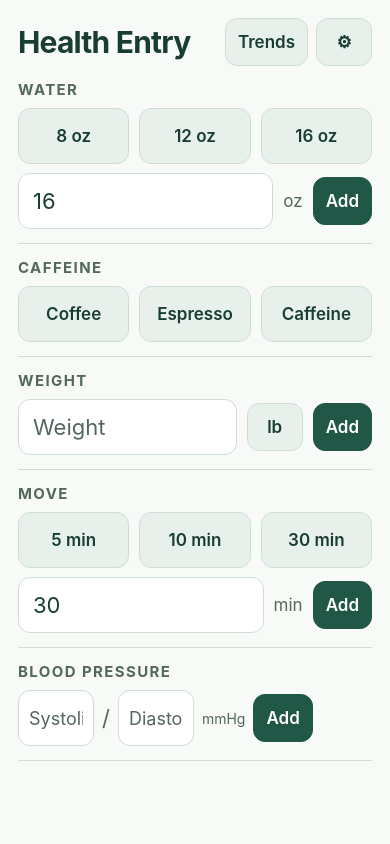
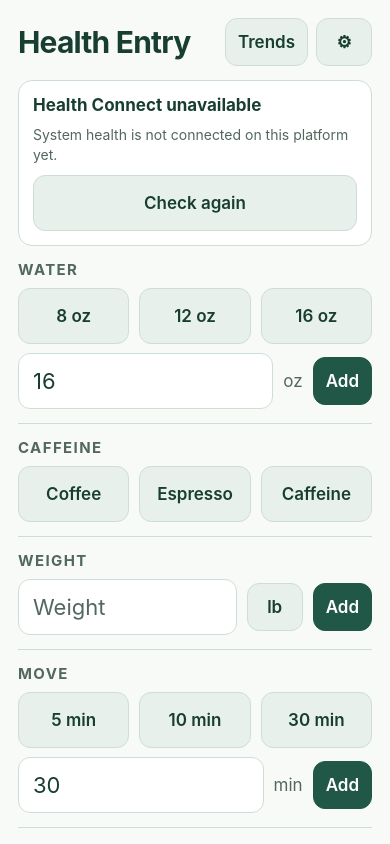
Before and after one commit to snowolf001/healthentry, a React Native app: screen / in a window 390 px wide. Built offline with nearby package versions, Linux system fonts and the light colour scheme.

Commit message:
Add Health Connect availability onboarding

```diff
--- a/App.tsx
+++ b/App.tsx
@@ -1,6 +1,7 @@
 import { useCallback, useEffect, useState } from 'react';
 import {
   ActivityIndicator,
+  AppState,
   BackHandler,
   KeyboardAvoidingView,
   Linking,
@@ -40,6 +41,7 @@ function App() {
   const [feedback, setFeedback] = useState('');
   const [feedbackSection, setFeedbackSection] = useState<'water' | 'caffeine' | 'weight' | 'move' | 'bloodPressure' | null>(null);
   const [busy, setBusy] = useState(false);
+  const [healthAvailability, setHealthAvailability] = useState<Awaited<ReturnType<typeof systemHealth.getAvailability>> | null>(null);
   const [showWidgetDiscovery, setShowWidgetDiscovery] = useState(false);
   const [widgetPinSupported, setWidgetPinSupported] = useState(false);
   const [waterValue, setWaterValue] = useState('16');
@@ -52,6 +54,25 @@ function App() {
   const [diastolicValue, setDiastolicValue] = useState('');
   const weight = useWeightInput();
   const guard = runHealthEntry;
+
+  const refreshHealthAvailability = useCallback(async () => {
+    try {
+      setHealthAvailability(await systemHealth.getAvailability());
+    } catch {
+      setHealthAvailability({
+        status: 'unavailable',
+        message: 'Could not check Health Connect. Try again.',
+      });
+    }
+  }, []);
+
+  useEffect(() => {
+    void refreshHealthAvailability();
+    const subscription = AppState.addEventListener('change', state => {
+      if (state === 'active') void refreshHealthAvailability();
+    });
+    return () => subscription.remove();
+  }, [refreshHealthAvailability]);
 
   useEffect(() => {
     void recentQuickEntries.load().then(recent => {
@@ -313,6 +334,35 @@ function App() {
                   />
                 </View>
               </View>
+              {healthAvailability && healthAvailability.status !== 'available' && (
+                <View style={styles.healthConnectCard}>
+                  <Text style={styles.healthConnectTitle}>
+                    {healthAvailability.status === 'update-required'
+                      ? 'Set up Health Connect'
+                      : 'Health Connect unavailable'}
+                  </Text>
+                  <Text style={styles.healthConnectText}>{healthAvailability.message}</Text>
+                  <View style={styles.row}>
+                    {healthAvailability.status === 'update-required' && (
+                      <ActionButton
+                        primary
+                        title="Install / Update"
+                        theme={theme}
+                        onPress={() =>
+                          void Linking.openURL(
+                            'https://play.google.com/store/apps/details?id=com.google.android.apps.healthdata',
+                          )
+                        }
+                      />
+                    )}
+                    <ActionButton
+                      title="Check again"
+                      theme={theme}
+                      onPress={() => void refreshHealthAvailability()}
+                    />
+                  </View>
+                </View>
+              )}
               {showWidgetDiscovery && (
                 <View style={styles.widgetDiscovery}>
                   <View style={styles.widgetDiscoveryHeader}>
@@ -573,6 +623,16 @@ const createStyles = (theme: ReturnType<typeof useAppTheme>) =>
       letterSpacing: -0.8,
       color: theme.textPrimary,
     },
+    healthConnectCard: {
+      borderWidth: 1,
+      borderColor: theme.border,
+      borderRadius: 14,
+      padding: 14,
+      gap: 10,
+      backgroundColor: theme.surface,
+    },
+    healthConnectTitle: { fontSize: 17, fontWeight: '700', color: theme.textPrimary },
+    healthConnectText: { fontSize: 14, lineHeight: 20, color: theme.textSecondary },
     widgetDiscovery: {
       borderWidth: 1,
       borderColor: theme.border,
```
